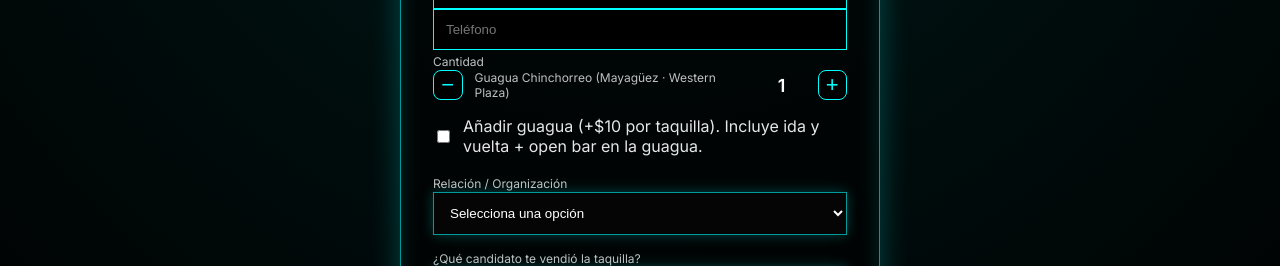
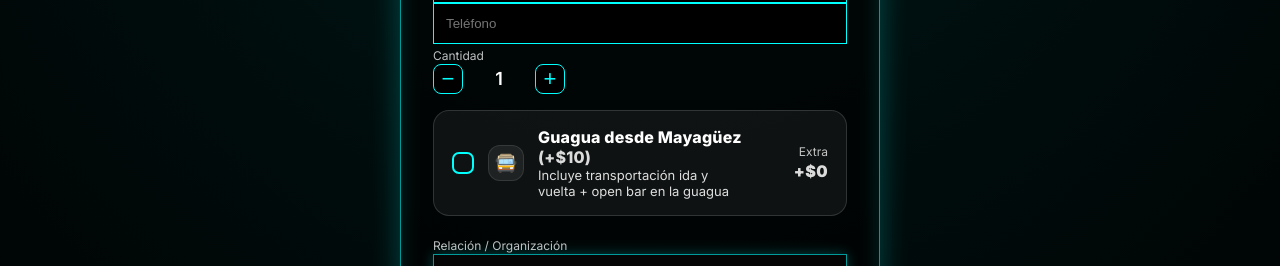
Before and after one commit to zetaactivo1963-create/zeta-tron, a Next.js app: page /compra in a window 1280 px wide. Shown: the part 334-600 px from the top of the page. Built offline with nearby package versions, Linux system fonts and the light colour scheme; no server answers.

Commit message:
Refactor guagua checkbox and related UI elements

```diff
--- a/app/compra/page.tsx
+++ b/app/compra/page.tsx
@@ -287,10 +287,6 @@ function goToReview(e: React.FormEvent) {
               −
             </button>
 
-            <label style={label}>Guagua Chinchorreo (Mayagüez · Western Plaza)</label>
-
-
-
             <div
               style={{
                 minWidth: 48,
@@ -311,15 +307,119 @@ function goToReview(e: React.FormEvent) {
             </button>
           </div>
 
-<label style={{ display: "flex", gap: 10, alignItems: "center", marginBottom: 16 }}>
+<label
+  style={{
+    display: "flex",
+    alignItems: "center",
+    gap: 14,
+    padding: "16px 18px",
+    borderRadius: 16,
+    background: guagua
+      ? "rgba(0,255,255,0.14)"
+      : "rgba(255,255,255,0.06)",
+    border: guagua
+      ? "1px solid rgba(0,255,255,0.70)"
+      : "1px solid rgba(255,255,255,0.14)",
+    boxShadow: guagua
+      ? "0 0 24px rgba(0,255,255,0.22)"
+      : "0 0 0 rgba(0,0,0,0)",
+    cursor: "pointer",
+    transition: "all 220ms ease",
+    marginBottom: 18,
+    userSelect: "none",
+  }}
+>
+  {/* INPUT REAL (OCULTO) */}
   <input
     type="checkbox"
     checked={guagua}
     onChange={(e) => setGuagua(e.target.checked)}
+    style={{ display: "none" }}
   />
-  <span style={{ opacity: 0.9 }}>
-    Añadir guagua (+$10 por taquilla). Incluye ida y vuelta + open bar en la guagua.
-  </span>
+
+  {/* CHECKBOX VISUAL */}
+  <div
+    style={{
+      width: 22,
+      height: 22,
+      borderRadius: 7,
+      border: "2px solid #0ff",
+      background: guagua ? "#0ff" : "transparent",
+      display: "flex",
+      alignItems: "center",
+      justifyContent: "center",
+      transform: guagua ? "scale(1.02)" : "scale(1)",
+      transition: "all 180ms ease",
+      boxShadow: guagua ? "0 0 14px rgba(0,255,255,0.35)" : "none",
+      flex: "0 0 auto",
+    }}
+  >
+    {guagua && (
+      <span
+        style={{
+          color: "#000",
+          fontWeight: 900,
+          fontSize: 14,
+          lineHeight: 1,
+        }}
+      >
+        ✓
+      </span>
+    )}
+  </div>
+
+  {/* ICONO */}
+  <div
+    style={{
+      width: 36,
+      height: 36,
+      borderRadius: 12,
+      background: guagua
+        ? "rgba(0,255,255,0.20)"
+        : "rgba(255,255,255,0.07)",
+      border: guagua
+        ? "1px solid rgba(0,255,255,0.35)"
+        : "1px solid rgba(255,255,255,0.10)",
+      display: "flex",
+      alignItems: "center",
+      justifyContent: "center",
+      fontSize: 18,
+      boxShadow: guagua ? "0 0 18px rgba(0,255,255,0.18)" : "none",
+      transition: "all 220ms ease",
+      flex: "0 0 auto",
+    }}
+  >
+    🚍
+  </div>
+
+  {/* TEXTO */}
+  <div style={{ flex: 1 }}>
+    <div style={{ fontWeight: 800, letterSpacing: 0.2 }}>
+      Guagua desde Mayagüez <span style={{ opacity: 0.85 }}>(+$10)</span>
+    </div>
+    <div style={{ fontSize: 13, opacity: 0.86 }}>
+      Incluye transportación ida y vuelta + open bar en la guagua
+    </div>
+  </div>
+
+  {/* SUBTOTAL EN VIVO */}
+  <div style={{ textAlign: "right" }}>
+    <div style={{ fontSize: 12, opacity: 0.75, marginBottom: 2 }}>
+      Extra
+    </div>
+    <div
+      style={{
+        fontWeight: 900,
+        letterSpacing: 0.4,
+        color: guagua ? "#0ff" : "#fff",
+        opacity: guagua ? 1 : 0.85,
+        transition: "all 220ms ease",
+        minWidth: 70,
+      }}
+    >
+      +${guagua ? qty * 10 : 0}
+    </div>
+  </div>
 </label>
 
 
```
